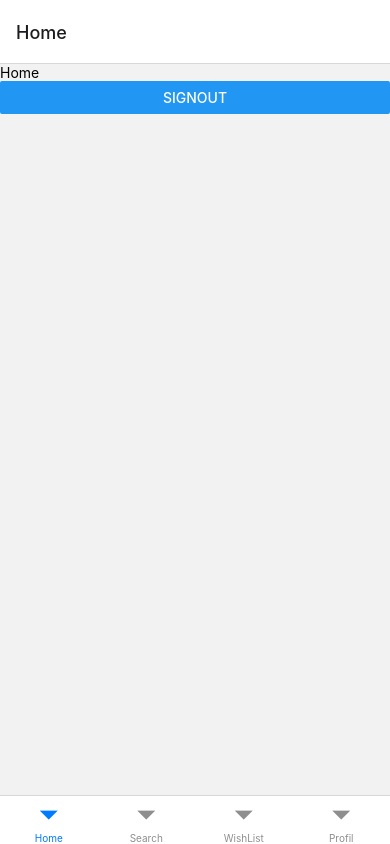
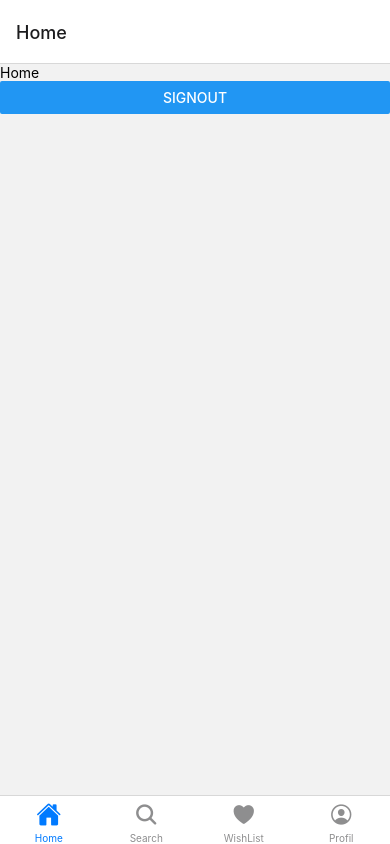
Before and after one commit to Axel-cmd/ECommerceNative, a React Native app: screen / in a window 390 px wide. Both pictures are taken after a click on the button "LOGIN". Built offline with nearby package versions, Linux system fonts and the light colour scheme.

Commit message:
Ajout des icones dans la bottom

```diff
--- /dev/null
+++ b/src/constants/constant-color.ts
@@ -0,0 +1,4 @@
+
+export const colors = {
+
+}
--- a/src/navigations/AppNavigator.tsx
+++ b/src/navigations/AppNavigator.tsx
@@ -1,6 +1,5 @@
 import { createNativeStackNavigator } from "@react-navigation/native-stack"
 
-import { HomeScreen } from "screens/index";
 import { BottomNavigator } from "./BottomNavigator";
 
 const Stack = createNativeStackNavigator();
--- a/src/navigations/BottomNavigator.tsx
+++ b/src/navigations/BottomNavigator.tsx
@@ -1,15 +1,16 @@
 import { createBottomTabNavigator } from '@react-navigation/bottom-tabs';
 import { HomeScreen, ProfilScreen, SearchScreen, WishListScreen } from 'screens/index';
+import { Ionicons } from "@expo/vector-icons"
 
 const Tab = createBottomTabNavigator();
 
 export const BottomNavigator = () => {
   return (
     <Tab.Navigator initialRouteName='Home' >
-      <Tab.Screen name="Home" component={HomeScreen} />
-      <Tab.Screen name="Search" component={SearchScreen} />
-      <Tab.Screen name="WishList" component={WishListScreen} />
-      <Tab.Screen name="Profil" component={ProfilScreen} />
+      <Tab.Screen name="Home" component={HomeScreen} options={{ tabBarIcon: ({color, size}) => (<Ionicons name='home' size={size} color={color} ></Ionicons>) }} />
+      <Tab.Screen name="Search" component={SearchScreen} options={{ tabBarIcon: ({color, size}) => (<Ionicons name='search' size={size} color={color} ></Ionicons>) }} />
+      <Tab.Screen name="WishList" component={WishListScreen} options={{ tabBarIcon: ({color, size}) => (<Ionicons name='heart' size={size} color={color} ></Ionicons>) }} />
+      <Tab.Screen name="Profil" component={ProfilScreen} options={{ tabBarIcon: ({color, size}) => (<Ionicons name='person-circle-outline' size={size} color={color} ></Ionicons>) }} />
     </Tab.Navigator>
   );
 }
```
